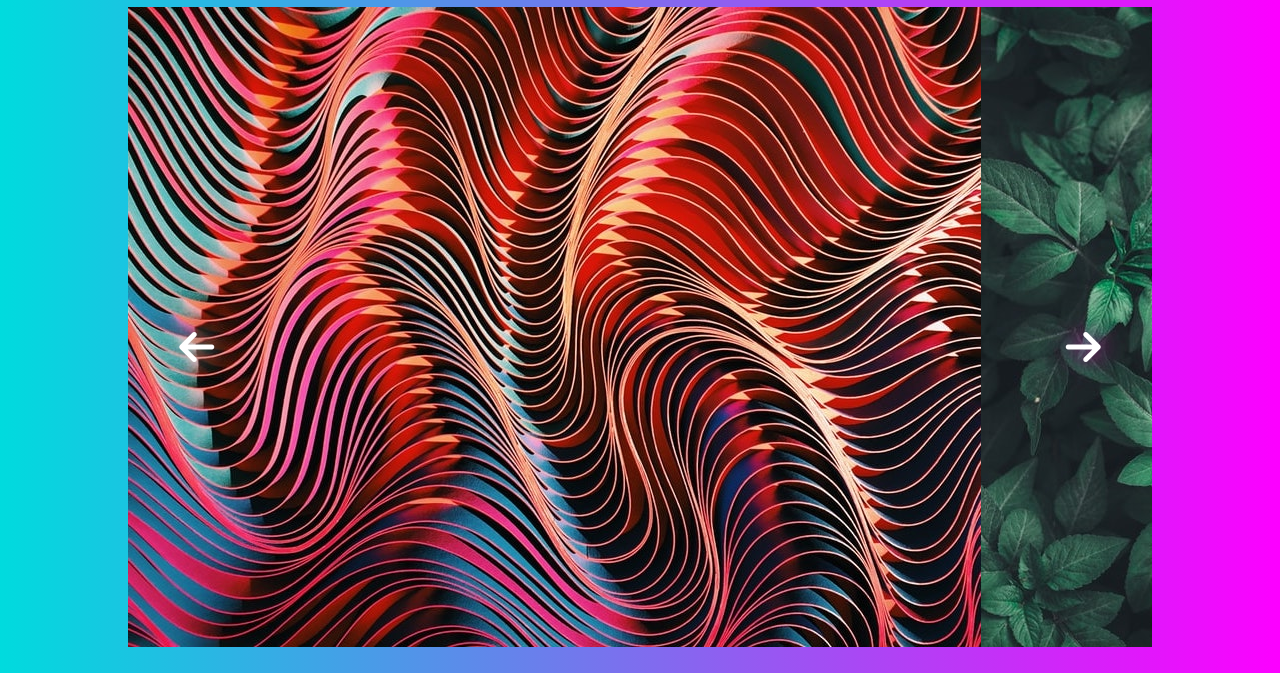
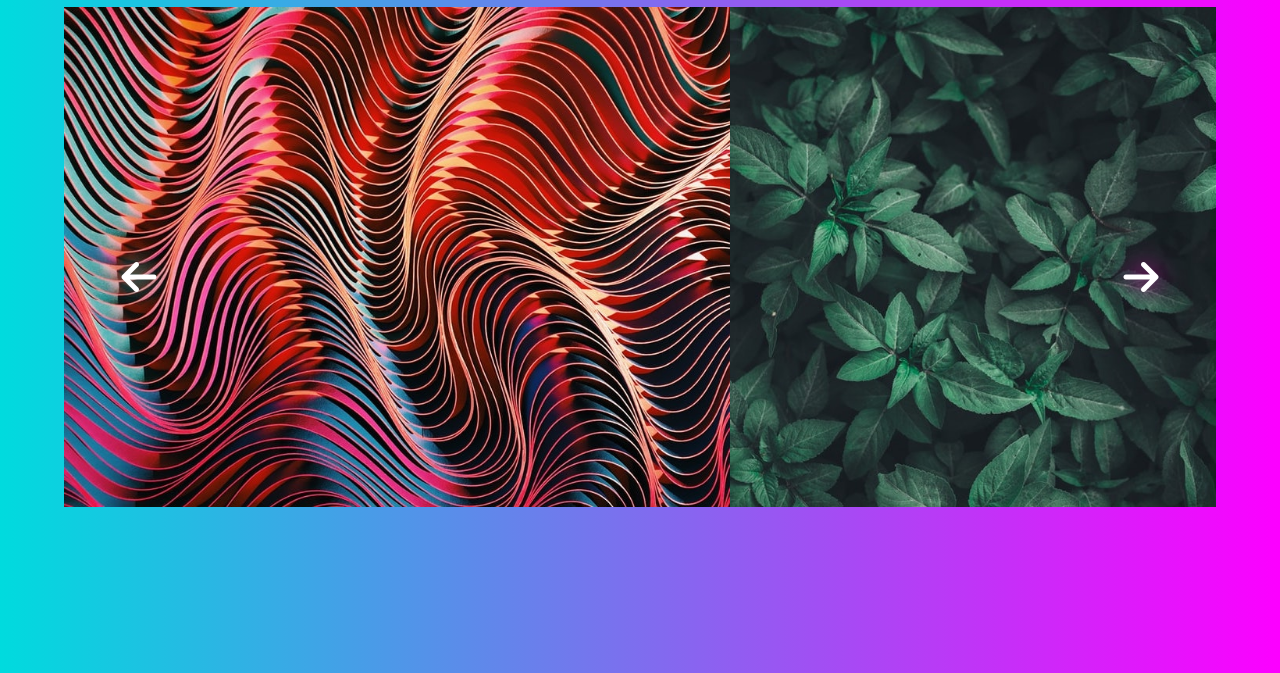
Before and after one commit to BryanHolbrook/vanilla-js-slider, a plain HTML site: page index.html in a window 1280 px wide. Shown: the part 127-800 px from the top of the page. Drawn offline with Linux system fonts and the light colour scheme.

Commit message:
Updated height

```diff
--- a/style.css
+++ b/style.css
@@ -22,8 +22,7 @@ html {
 }
 
 .carousel-container {
-    width: 80%;
-    height: 100%;
+    width: 90%;
     margin: auto;
     margin-bottom: 10px;
     overflow: hidden;
@@ -34,7 +33,7 @@ html {
 .carousel-slide {
     display: flex;
     width: 100%;
-    height: 50%;
+    height: 500px;
 }
 
 #prevBtn {
```
